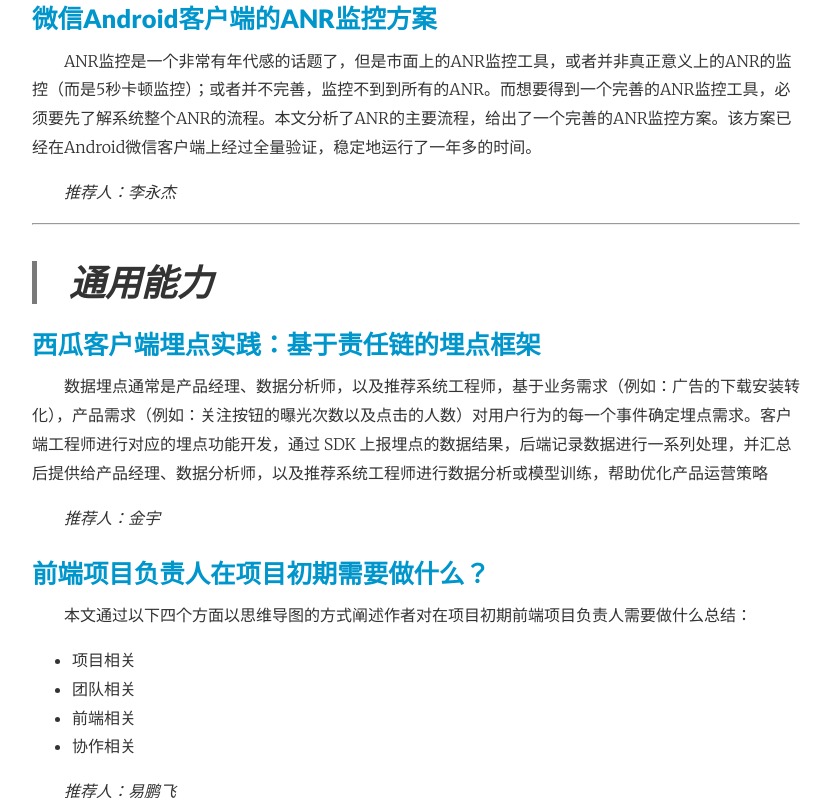
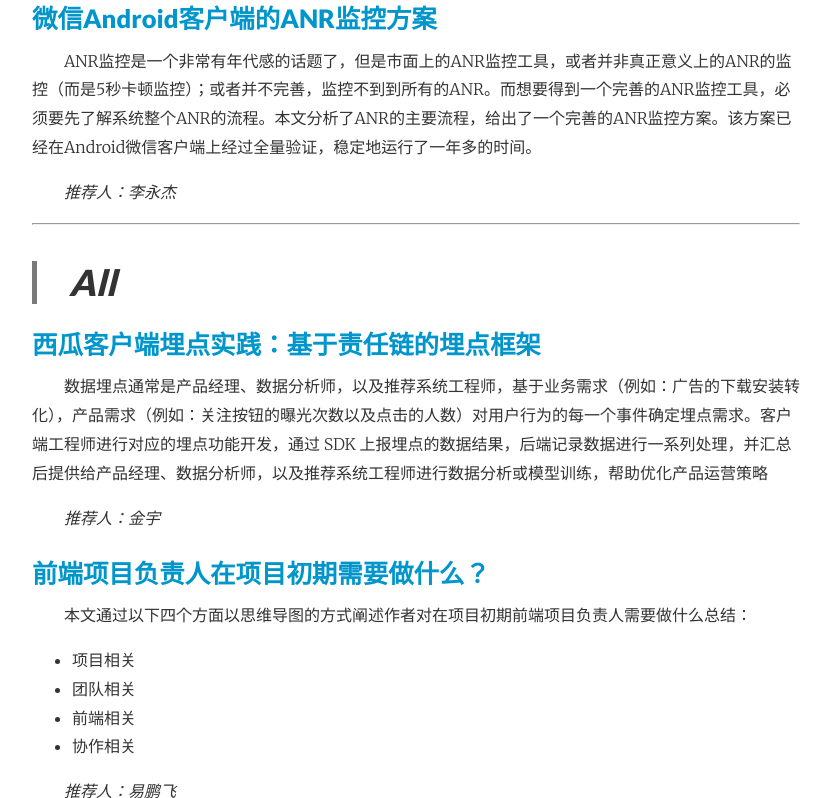
Before and after one commit to yoocky/monthly, a Jekyll site: the page built from _posts/2021-07-01-202107期.md, in a window 1280 px wide and 900 px high, scrolled down 1462 px, cut to the strip 0-798 px from the top of the window. Shown: the whole strip, without its empty margins (224-1055 px from the left). Built offline with Jekyll 4.4.1, drawn with Linux system fonts in a browser that asks for light colours.

Commit message:
feat(post): sort

```diff
--- a/_posts/2021-07-01-202107期.md
+++ b/_posts/2021-07-01-202107期.md
@@ -56,7 +56,7 @@
 
 ---
 
-> ### 通用能力
+> ### All
 
 #### [西瓜客户端埋点实践：基于责任链的埋点框架](https://mp.weixin.qq.com/s/iMn--4FNugtH26G90N1MaQ)
 
```
